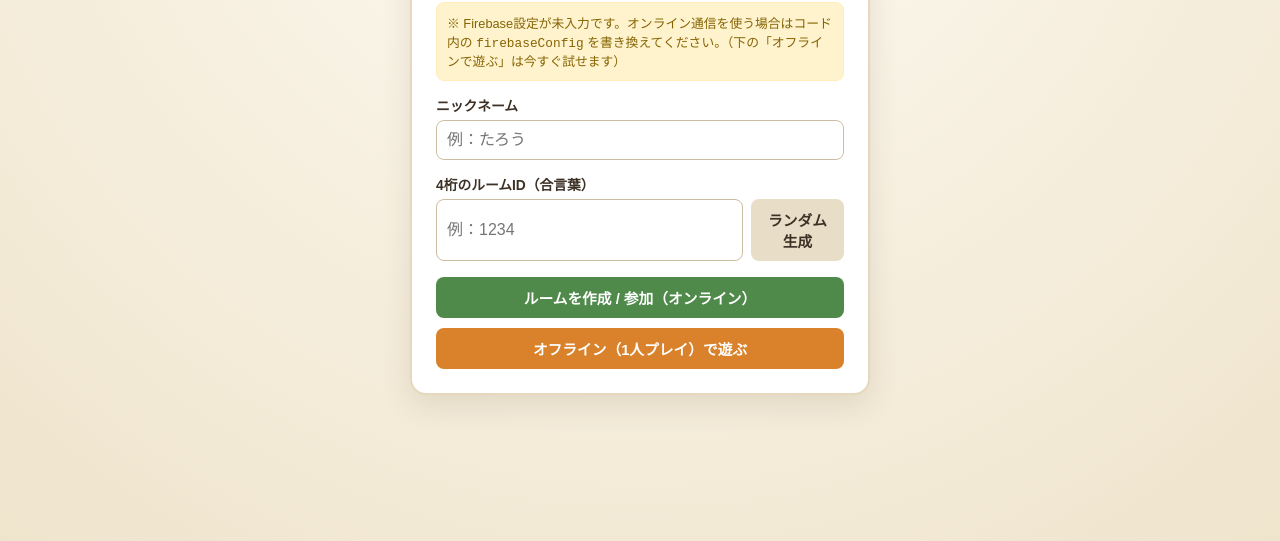
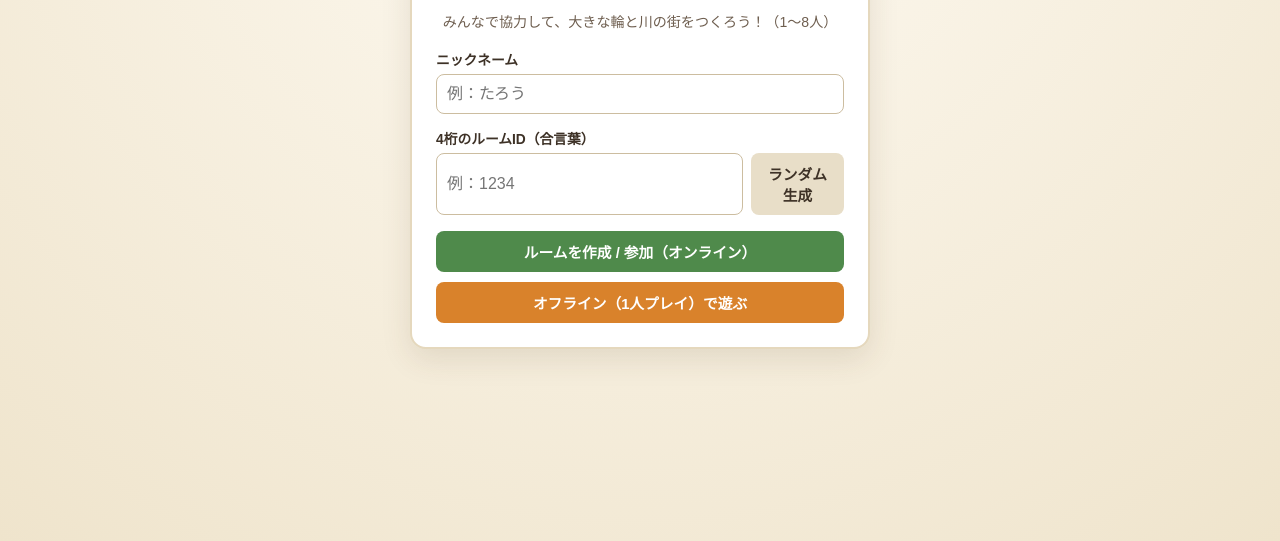
Before and after one commit to mzskadr-blip/enmotakenawa, a plain HTML site: page index.html in a window 1280 px wide. Shown: the part 259-800 px from the top of the page. Drawn offline with Linux system fonts and the light colour scheme.

Commit message:
Update Firebase configuration in index.html
Updated Firebase configuration with actual project credentials.

```diff
--- a/index.html
+++ b/index.html
@@ -282,13 +282,13 @@
 
     /* === 1. Firebase設定（オンラインで遊ぶ場合はここを書き換えてください） === */
     const firebaseConfig = {
-      apiKey: "YOUR_API_KEY",
-      authDomain: "YOUR_PROJECT_ID.firebaseapp.com",
-      projectId: "YOUR_PROJECT_ID",
-      storageBucket: "YOUR_PROJECT_ID.firebasestorage.app",
-      messagingSenderId: "YOUR_SENDER_ID",
-      appId: "YOUR_APP_ID"
-    };
+      apiKey: "AIzaSyD1YQwuJQDMUsS8lmr_EGBQam4dOst-XhQ",
+  authDomain: "enmotakenawa-fe9fe.firebaseapp.com",
+  projectId: "enmotakenawa-fe9fe",
+  storageBucket: "enmotakenawa-fe9fe.firebasestorage.app",
+  messagingSenderId: "807332534801",
+  appId: "1:807332534801:web:04c987d3d29ce801436fb0"
+};
 
     function isFirebaseConfigured() {
       return firebaseConfig.apiKey && !firebaseConfig.apiKey.startsWith("YOUR_");
```
